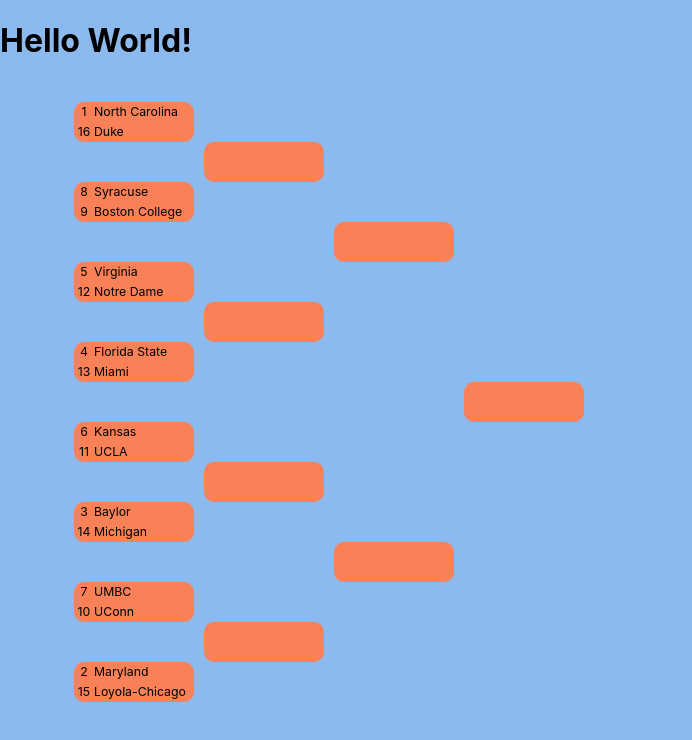
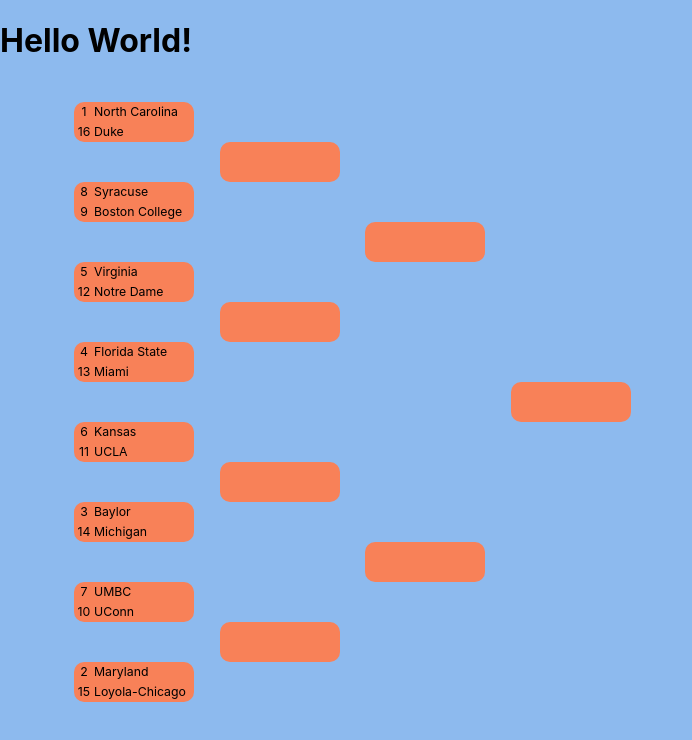
Before and after one commit to tarheel300/mm_react, a React (Create React App) app: page / in a window 1280 px wide. Shown: the top 740 px of the page, without its empty margins (0-692 px from the left). Built offline with nearby package versions, Linux system fonts and the light colour scheme.

Commit message:
Formatting Bracket to Look Better

```diff
--- a/src/App.css
+++ b/src/App.css
@@ -11,6 +11,11 @@
   text-align: center;
 }
 
+header {
+  border: black;
+  border: 2px;
+}
+
 body {
   background-color: var(--carolinaBlue);
 }
@@ -22,7 +27,7 @@
 .bracket {
   display: grid;
   grid-template-columns: repeat(4,120px) 200px; /*Need to figure out how to make dynamic*/
-  grid-column-gap: 10px;
+  grid-column-gap: 2vw;
   margin-left: var(--marginLeft);
   height: 80vh;
 }
```
